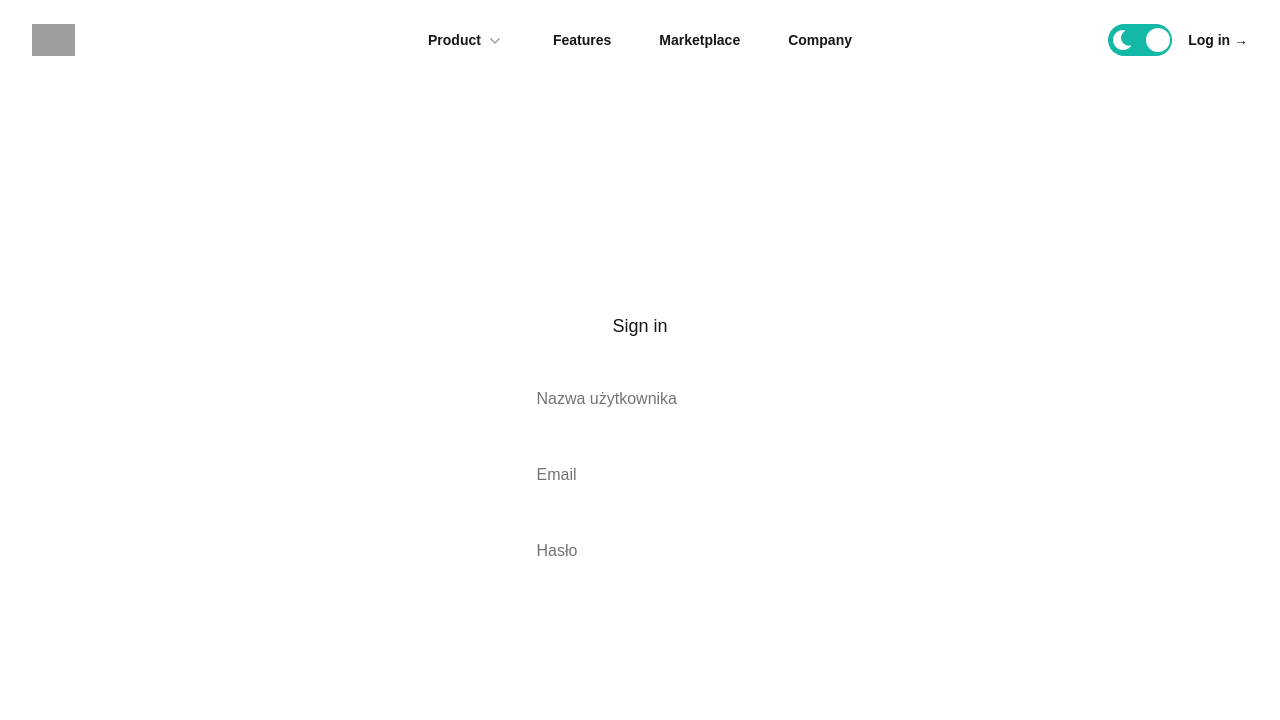
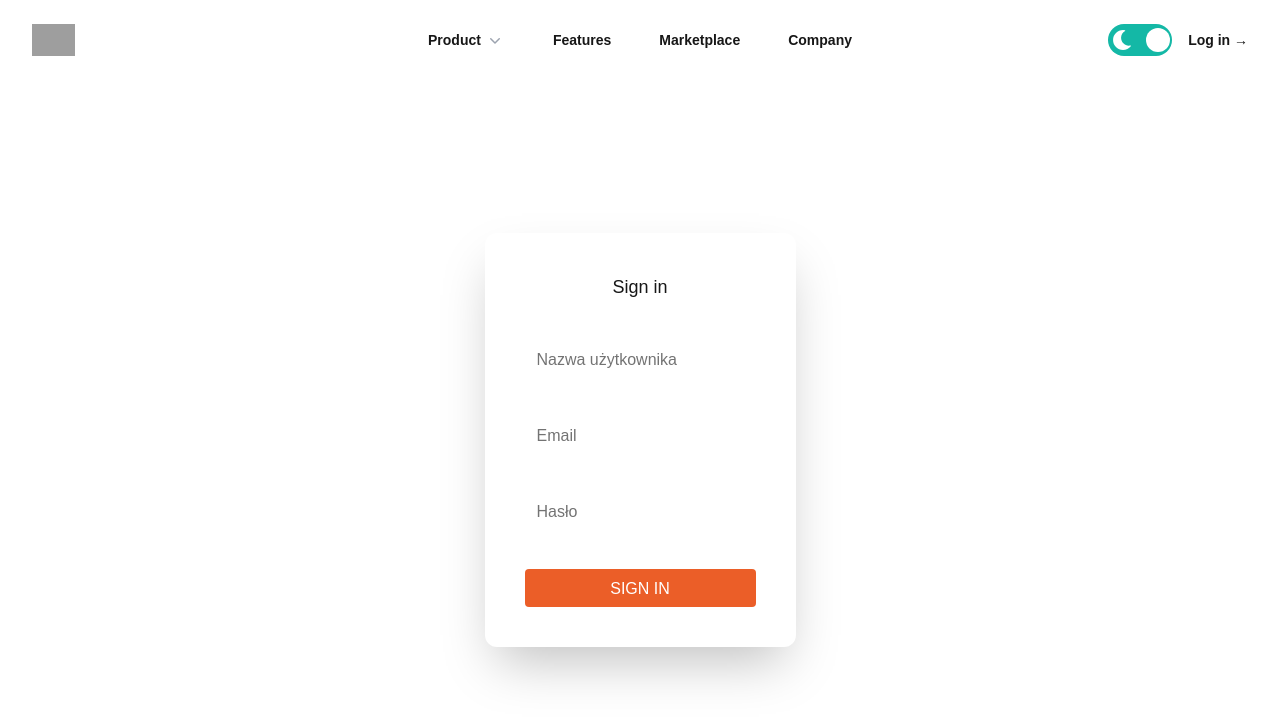
Before and after one commit to loryszek21/AlledrogoProject, a Next.js app in the folder frontend/: page /login in a window 1280 px wide. Shown: the top 720 px of the page. Built offline with nearby package versions, Linux system fonts and the light colour scheme; grey boxes are pictures that could not be loaded.

Commit message:
added shadow to login page

```diff
--- a/frontend/src/app/(site)/components/Login/Login.js
+++ b/frontend/src/app/(site)/components/Login/Login.js
@@ -1,4 +1,5 @@
 "use client";
+import { Button } from "@headlessui/react";
 import InputField from "../InputField/InputField";
 import { useState } from "react";
 
@@ -9,11 +10,11 @@ function Login() {
   return (
     <>
       <div className="flex flex-col justify-center items-center dark:bg-dark dark:text-white h-[90vh] ">
+        <div className=" shadow-2xl max-w-7xl min-w-6xl min-h-max  rounded-xl p-10 ">
           <form className="flex flex-col gap-10">
             <div className="flex justify-center dark:text-white text-lg">
               Sign in{" "}
             </div>
-
             <InputField
               id="username"
               type="text"
@@ -36,8 +37,18 @@ function Login() {
               value={password}
               onChange={(e) => setPassword(e.target.value)}
             />
+            {/* <Button>Sign in</Button> */}
+            <button
+              type="submit"
+              className="inline-block rounded px-6 pb-[6px] pt-2 font-medium uppercase leading-normal text-surface shadow-dark-3 shadow-black/30 transition duration-150 ease-in-out hover:shadow-dark-1 focus:shadow-dark-1 focus:outline-none focus:ring-0 active:shadow-1  bg-button text-white"
+              data-twe-ripple-init
+              data-twe-ripple-color="light"
+            >
+              Sign in
+            </button>
             {/* Możesz dodać dodatkowe pola tutaj */}
           </form>
+        </div>
       </div>
     </>
   );
```
Lines whose indentation alone changed are shown as unchanged.
